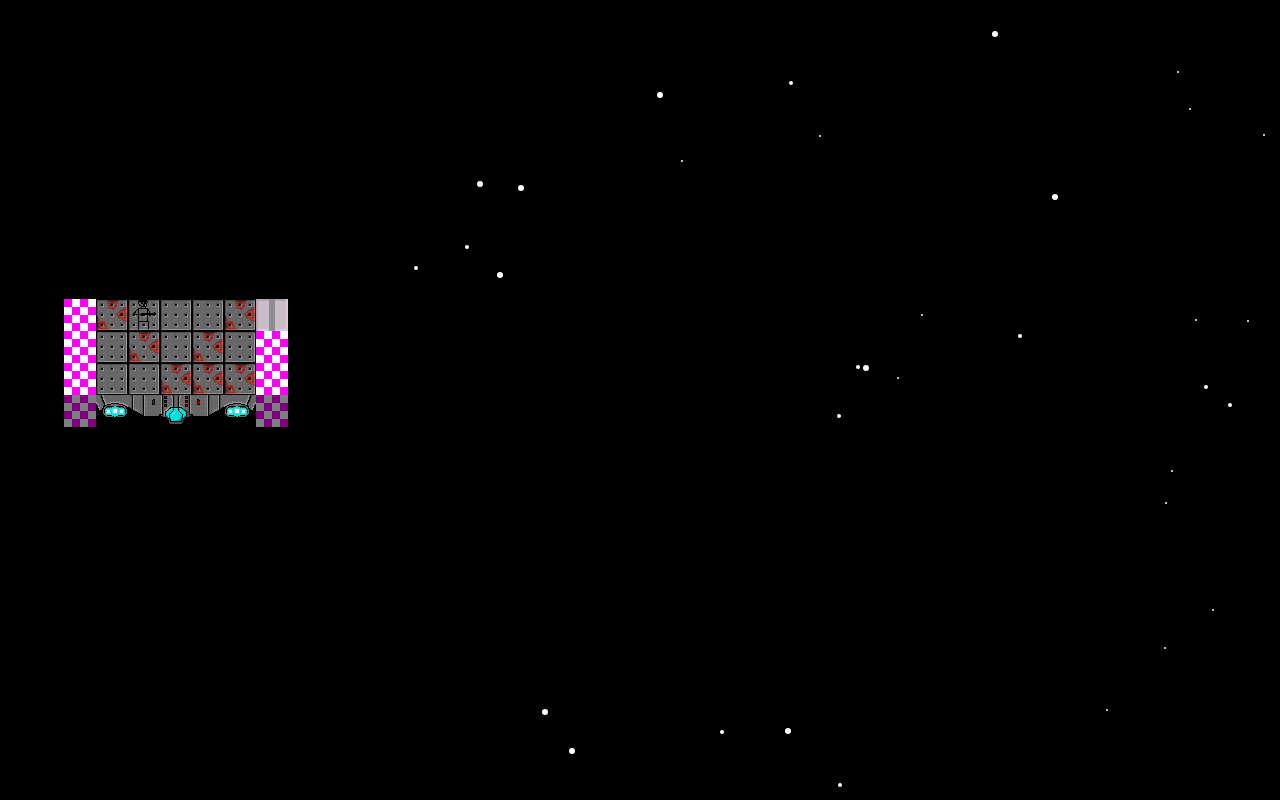
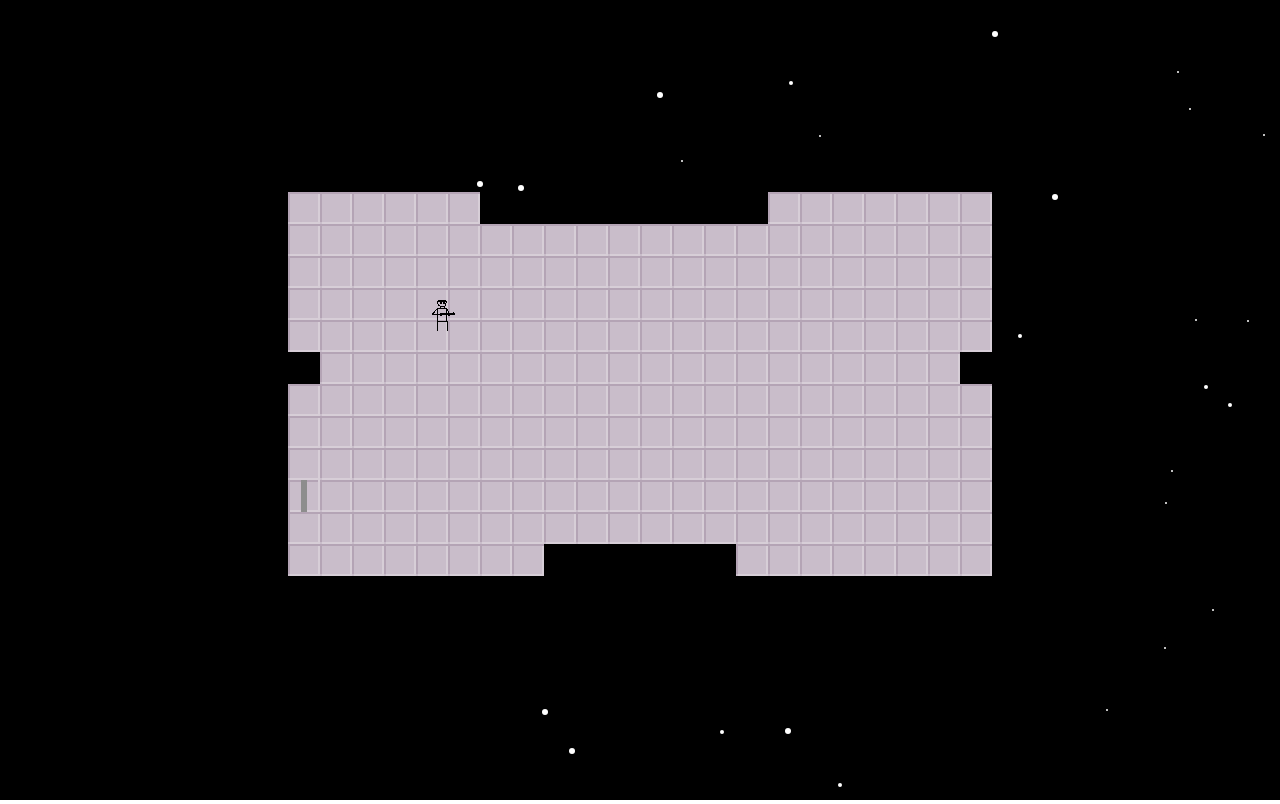
Before and after one commit to Llamadmiral/spacegame, a plain HTML site: page index.html in a window 1280 px wide. Drawn offline with Linux system fonts and the light colour scheme.

Commit message:
Wall shenanigans

```diff
--- a/index.html
+++ b/index.html
@@ -6,7 +6,7 @@
 	<script type="text/javascript" src="js/classes.js"></script>
 	<script type="text/javascript" src="js/effectmanager.js"></script>
 	<script type="text/javascript" src="js/tilemanager.js"></script>
-	<script type="text/javascript" src="js/tileset.js"></script>
+	<script type="text/javascript" src="js/structuremanager.js"></script>
 	<script type="text/javascript" src="js/astar.js"></script>
 	<script type="text/javascript" src="js/res.js"></script>
 </head>
--- a/js/classes.js
+++ b/js/classes.js
@@ -164,52 +164,3 @@ class TimedEvent extends Updatable{
 		}
 	}
 }
-
-class PlayerTransporter extends Updatable{
-	constructor(x, y){
-		super();
-		this.x = x;
-		this.y = y;
-		this.ship = LOADED_STRUCTURES["player_ship"].build(this.x, this.y);
-		this.ship.tileArray.forEach(function(tile){
-			tile.discovered = true;
-			tile.visible = true;
-		});
-		this.arrived = false;
-		this.startedDocking = false;
-		this.dockTile = this.ship.getTile(this.x + TILE_SIZE * 6, 0);
-		player = new Player(this.x + 2 * TILE_SIZE, this.y, this.ship);
-	}
-
-	update(){
-		let moveSpeed = 1;
-		if(!this.arrived){
-			if(this.y !== normalizeToGrid(canvas.height / 2)){
-				this.y += moveSpeed;
-				player.y = this.y;
-				this.ship.move(0, moveSpeed);
-			} else {
-				this.arrived = true;
-			}
-		} else if(!this.startedDocking){
-			this.ship.reassignKeys();
-			this.startedDocking = true;
-			for(let i = 1; i < 6; i++){
-				new TimedEvent((FPS * (i + 1)) / 2, function(params){
-					let newTile = new Floor(params[1].x + TILE_SIZE * params[2], params[1].y);
-					newTile.discovered = true;
-					params[0].addTile(newTile);
-				},
-				[this.ship, this.dockTile, i]);
-			}
-			new TimedEvent(FPS * 3,
-				function(params){
-					let newMap = generateRoom(20, 20, 14, 3);
-					params[0].ship.mergeMap(newMap);
-					player.playerLighting.recalculateTiles();
-				},
-				[this]
-			);
-		}
-	}
-}
--- a/js/res.js
+++ b/js/res.js
@@ -1,7 +1,8 @@
 const IMAGES = [
 	{"name": "tile", "src": "img/tile.png", "anim": false},
-	{"name": "wall_horizontal", "src": "img/wall_horizontal.png", "anim": false},
-	{"name": "wall_vertical", "src": "img/wall_vertical.png", "anim": false},
+	{"name": "wall_horizontal", "src": "img/walls/wall_horizontal.png", "anim": false},
+	{"name": "wall_vertical", "src": "img/walls/wall_vertical.png", "anim": false},
+	{"name": "wall_cross", "src": "img/walls/wall_cross.png", "anim": false},
 	{"name": "player", "src": "img/player.png", "anim": false},
 	{"name": "tile_debug", "src": "img/tile_debug.png", "anim": false},
 	{"name": "door_open_horizontal", "src": "img/doors/door_open_horizontal.png", "anim": false},
@@ -19,7 +20,6 @@ const IMAGES = [
 	{"name": "ship_inner_wing_left", "src":"img/ship/ship_inner_wing_left.png","anim":false},
 	{"name": "ship_middle_wing_left", "src":"img/ship/ship_middle_wing_left.png","anim":true, "numberOfFrames":4},
 	{"name": "ship_middle_wing_right", "src":"img/ship/ship_middle_wing_right.png","anim":true, "numberOfFrames":4},
-	{"name": "wall_cross", "src": "img/wall_cross.png", "anim": false}
 ];
 
 const STRUCTURES = [
@@ -33,6 +33,7 @@ const STRUCTURES = [
 
 const STRUCTURE_TILES = [
 	{"name":"tile",			   "walkable":true,  "passesLight":true,   				  "tileImage":"tile"},
+	{"name":"tile_debug",	   "walkable":true,  "passesLight":true,   		          "tileImage":"tile_debug"},
 	{"name":"wall_horizontal", "walkable":false, "passesLight":false,  "clazz":Wall,  "tileImage":"wall_horizontal"},
 	{"name":"wall_vertical",   "walkable":false, "passesLight":false,  "clazz":Wall,  "tileImage":"wall_vertical"},
 	{"name":"wall_cross",      "walkable":false, "passesLight":false,  "clazz":Wall,  "tileImage":"wall_cross"},
--- /dev/null
+++ b/js/structuremanager.js
@@ -0,0 +1,178 @@
+const TILEMAP = {};
+const NEIGHBOUR_OFFSETS = [
+	[0, TILE_SIZE],
+	[TILE_SIZE, 0],
+	[0, -TILE_SIZE],
+	[-TILE_SIZE, 0]
+];
+const TILEMAP_ARRAY = [];
+
+function generateShip(){
+	let shipHeight = rnd(7, 12);
+	let shipWidth = Math.floor(shipHeight *  2);
+	let ship = new Ship();
+
+	let shipCenterX = (normalizeToGrid(canvas.width / 2) / TILE_SIZE);
+	let shipCenterY = (normalizeToGrid(canvas.height / 2) / TILE_SIZE);
+
+	let shipOffsetX = shipCenterX - Math.floor(shipWidth / 2);
+	let shipOffsetY = shipCenterY - Math.floor(shipHeight / 2);
+
+	let mainCorridor = generateRoom(shipWidth, shipHeight, shipOffsetX, shipOffsetY);
+
+	ship.mergeDescriptors(mainCorridor);
+
+	let numberOfRooms = 4;//rnd(1, 4);
+	let roomOffsets = [
+		[-1, -1, 0, 0],
+		[1, -1, -1, 0],
+		[1, 1, -1, -1],
+		[-1, 1, 0, -1]
+	];
+	for(let i = 0; i < numberOfRooms; i++){
+		let offset = roomOffsets.splice(rnd(0, roomOffsets.length), 1)[0];
+		let roomWidth = rnd(5, 10);
+		let roomHeight = rnd(5, 7);
+		let roomCenterX = shipCenterX + (Math.floor(shipWidth / 2) * offset[0]);
+		let roomCenterY = shipCenterY + (Math.floor(shipHeight / 2) * offset[1]);
+		let room = generateRoom(roomWidth, roomHeight, roomCenterX + ((roomWidth * offset[2])) + offset[0], roomCenterY + ((roomHeight * offset[3])) + offset[1]);
+		ship.mergeDescriptors(room);
+	}
+	return ship;
+}
+
+function generateRoom(width, height, offsetX, offsetY, tileOverride = "tile"){
+	console.log('Generating room...', width, height, offsetX, offsetY);
+	let tilemap = new Tilemap();
+	let passages = 3;
+	for(let x = offsetX; x < width + offsetX; x++){
+		for(let y = offsetY; y < height + offsetY; y++){
+			/*if(x === offsetX || x === offsetX + width - 1 || y === offsetY || y === offsetY + offsetY - 1){
+				tilemap.addTileDescriptor(x * TILE_SIZE, y *  TILE_SIZE, "wall_cross");
+			} else {
+				tilemap.addTileDescriptor(x * TILE_SIZE, y *  TILE_SIZE, "tile");
+			}*/
+			tilemap.addTileDescriptor(x * TILE_SIZE, y *  TILE_SIZE, "tile");
+		}
+	}
+	return tilemap;
+}
+
+class Structure {
+	constructor(name, tiles){
+		this.name = name;
+		this.tiles = tiles;
+	}
+
+	build(startX, startY){
+		let tilemap = new Tilemap();
+		for(let y = 0; y < this.tiles.length; y++){
+			for(let x = 0; x < this.tiles[y].length; x++){
+				let tile = this.tiles[y][x];
+				if(tile !== "empty"){
+					let structureTile = LOADED_STRUCTURE_TILES[tile];
+					let newX = startX + (x * TILE_SIZE);
+					let newY = startY + (y * TILE_SIZE);
+					if(structureTile){
+						tilemap.addTile(structureTile.build(newX, newY));
+					} else {
+						tilemap.addTile(new DecorTile(newX, newY, tile));
+					}
+				}
+			}
+		}
+		return tilemap;
+	}
+
+}
+
+class StructureTile{
+	constructor(name, walkable, passesLight, clazz, tileImage, tileImages){
+		this.name = name;
+		this.walkable = walkable;
+		this.passesLight = passesLight;
+		this.clazz = clazz;
+		this.tileImage = tileImage;
+		this.tileImages = tileImages;
+	}
+
+	build(x, y){
+		let image;
+		if(this.tileImages){
+			image = this.tileImages[rnd(0, this.tileImages.length)];
+		} else {
+			image = this.tileImage;
+		}
+		return new this.clazz(x, y, image, this.walkable, this.passesLight);
+	}
+}
+
+class Ship extends Tilemap{
+	constructor(){
+		super();
+		this.dockingTile = null;
+	}
+
+	build(){
+		this.buildTiles();
+		let possibleDockingTiles = this.getLeftmostTiles();
+		let dockingTile = possibleDockingTiles.splice(rnd(0, possibleDockingTiles.length),1)[0];
+		this.dockingTile = LOADED_STRUCTURE_TILES["door_vertical"].build(dockingTile.x, dockingTile.y);
+		this.addTile(this.dockingTile);
+	}
+
+}
+
+class PlayerTransporter extends Updatable{
+	constructor(x, y){
+		super();
+		this.x = x;
+		this.y = y;
+		this.ship = LOADED_STRUCTURES["player_ship"].build(this.x, this.y);
+		this.ship.showAllTiles();
+		this.arrived = false;
+		this.startedDocking = false;
+		this.dockingTile = this.ship.getTile(this.x + TILE_SIZE * 6, 0);
+		this.otherShip = generateShip();
+		this.otherShip.build();
+		this.otherShip.showAllTiles();
+		player = new Player(this.x + 2 * TILE_SIZE, this.y, this.ship);
+	}
+
+	update(){
+		let moveSpeed = 1;
+		if(!this.arrived){
+			if(this.dockingTile.y !== this.otherShip.dockingTile.y){
+				this.y += moveSpeed;
+				player.y += moveSpeed;
+				this.ship.move(0, moveSpeed);
+			}
+			if(this.dockingTile.x !== this.otherShip.dockingTile.x - (6 * TILE_SIZE)){
+				this.x += moveSpeed;
+				player.x += moveSpeed;
+				this.ship.move(moveSpeed, 0);
+			}
+			if(this.dockingTile.y === this.otherShip.dockingTile.y && this.dockingTile.x === this.otherShip.dockingTile.x - (6 * TILE_SIZE)) {
+				this.arrived = true;
+			}
+		} else if(!this.startedDocking){
+			this.ship.reassignKeys();
+			this.startedDocking = true;
+			for(let i = 1; i < 6; i++){
+				new TimedEvent((FPS * (i + 1)) / 2,
+				function(params){
+					let newTile = new Floor(params[1].x + TILE_SIZE * params[2], params[1].y);
+					newTile.discovered = true;
+					params[0].addTile(newTile);
+				},
+				[this.ship, this.dockingTile, i]);
+			}
+			new TimedEvent(FPS * 3,
+				function(param){
+					param.ship.mergeMap(param.otherShip)
+				},
+				this
+			);
+		}
+	}
+}
--- a/js/tilemanager.js
+++ b/js/tilemanager.js
@@ -1,46 +1,3 @@
-const TILEMAP = {};
-const NEIGHBOUR_OFFSETS = [
-	[0, TILE_SIZE],
-	[TILE_SIZE, 0],
-	[0, -TILE_SIZE],
-	[-TILE_SIZE, 0]
-];
-const TILEMAP_ARRAY = [];
-
-function generateRoom(width, height, offsetX, offsetY){
-	let tilemap = new Tilemap();
-	let passages = 3;
-	let wallX = rnd(4 + offsetX, height - 4 + offsetX);
-	let wallY = rnd(4 + offsetX, width - 4 + offsetY);
-	for(let x = offsetX; x < width + offsetX; x++){
-		for(let y = offsetY; y < height + offsetY; y++){
-			let xIsWall = x === wallX;
-			let yIsWall = y === wallY;
-			if(xIsWall && yIsWall){
-				tilemap.addTileDescriptor(x * TILE_SIZE, y * TILE_SIZE, "wall_cross");
-			} else if(xIsWall){
-				tilemap.addTileDescriptor(x * TILE_SIZE, y * TILE_SIZE, "wall_vertical");
-			} else if(yIsWall){
-				tilemap.addTileDescriptor(x * TILE_SIZE, y * TILE_SIZE, "wall_horizontal");
-			} else {
-				tilemap.addTileDescriptor(x * TILE_SIZE, y * TILE_SIZE, "tile");
-			}
-		}
-	}
-	let walls = [
-		[1 + offsetX, wallX - 1, wallY, wallY, "door_horizontal"],
-		[wallX + 1 + offsetX, width, wallY, wallY, "door_horizontal"],
-		[wallX, wallX, 1 + offsetY, wallY - 1, "door_vertical"],
-		[wallX, wallX, wallY + 1 + offsetY, height, "door_vertical"]
-	];
-	for(let i = 0; i < passages; i++){
-		let wallSection = walls.splice(rnd(walls.length), 1)[0];
-		tilemap.addTileDescriptor(rnd(wallSection[0], wallSection[1]) * TILE_SIZE, rnd(wallSection[2], wallSection[3]) * TILE_SIZE, wallSection[4]);
-	}
-	tilemap.buildTiles();
-	return tilemap;
-}
-
 class Tilemap {
 	constructor(){
 		this.map = {};
@@ -55,7 +12,8 @@ class Tilemap {
 	buildTiles(){
 		for(let i = 0; i < this.tileDescriptors.length;i++){
 			let tileDescriptor = this.tileDescriptors[i];
-			this.addTile(tileDescriptor.structureTile.build(tileDescriptor.x, tileDescriptor.y));
+			let newTile = tileDescriptor.structureTile.build(tileDescriptor.x, tileDescriptor.y);
+			this.addTile(newTile);
 		}
 	}
 
@@ -112,6 +70,34 @@ class Tilemap {
 			this.addTile(otherArray[i]);
 		}
 	}
+
+	mergeDescriptors(otherMap){
+		Array.prototype.push.apply(this.tileDescriptors, otherMap.tileDescriptors);
+	}
+
+	showAllTiles(){
+		this.tileArray.forEach(function(tile){
+			tile.visible = true;
+			tile.discovered = true;
+		});
+	}
+
+	getLeftmostTiles(){
+		let tiles = [];
+		let minX = canvas.width;
+		for(let i = 0; i < this.tileArray.length; i++){
+			let tile = this.tileArray[i];
+			if(minX === tile.x){
+				tiles.push(tile);
+			} else if(tile.x < minX){
+				tiles = [];
+				minX = tile.x;
+				tiles.push(tile);
+			}
+		}
+		return tiles;
+	}
+
 }
 
 class TileDescriptor{
@@ -125,52 +111,104 @@ class TileDescriptor{
 	}
 }
 
-class Structure {
-	constructor(name, tiles){
-		this.name = name;
-		this.tiles = tiles;
+class Tile extends Drawable{
+	constructor(x, y, img, walkable, passesLight){
+		super(x, y, img, 2);
+		this.walkable = walkable;
+		this.passesLight = passesLight;
+		this.discovered = false;
+		this.visible = false;
 	}
 
-	build(startX, startY){
-		let tilemap = new Tilemap();
-		for(let y = 0; y < this.tiles.length; y++){
-			for(let x = 0; x < this.tiles[y].length; x++){
-				let tile = this.tiles[y][x];
-				if(tile !== "empty"){
-					let structureTile = LOADED_STRUCTURE_TILES[tile];
-					let newX = startX + (x * TILE_SIZE);
-					let newY = startY + (y * TILE_SIZE);
-					if(structureTile){
-						tilemap.addTile(structureTile.build(newX, newY));
-					} else {
-						tilemap.addTile(new DecorTile(newX, newY, tile));
-					}
-				}
-			}
+	draw(){
+		if(this.visible || this.discovered){
+			super.draw();
 		}
-		return tilemap;
+		if(this.discovered && !this.visible){
+			context.fillStyle = 'black';
+			context.globalAlpha = 0.5;
+			context.fillRect(this.x, this.y, TILE_SIZE, TILE_SIZE);
+			context.globalAlpha = 1;
+		}
 	}
 
+	beforeStep(stepper){}
+
+	onStep(stepper){}
+
+	onLeave(stepper){}
 }
 
-class StructureTile{
-	constructor(name, walkable, passesLight, clazz, tileImage, tileImages){
-		this.name = name;
-		this.walkable = walkable;
-		this.passesLight = passesLight;
-		this.clazz = clazz;
-		this.tileImage = tileImage;
-		this.tileImages = tileImages;
+class Door extends Tile{
+	constructor(x, y, img){
+		super(x, y, img, true, false);
+		this.closedImage = img;
+		if(this.closedImage === "door_closed_horizontal"){
+			this.closingImage = "door_closing_horizontal";
+			this.openingImage = "door_opening_horizontal";
+			this.openImage = "door_open_horizontal";
+		} else {
+			this.closingImage = "door_closing_vertical";
+			this.openingImage = "door_opening_vertical";
+			this.openImage = "door_open_vertical";
+		}
+		this.blocking = true;
 	}
 
-	build(x, y){
-		let image;
-		if(this.tileImages){
-			image = this.tileImages[rnd(0, this.tileImages.length)];
-		} else {
-			image = this.tileImage;
+	beforeStep(stepper){
+		if(this.blocking){
+			this.blocking = false;
+			stepper.canMove = false;
+			new TimedEvent(FPS,
+				function(params){
+					params[0].canMove = true;
+					params[1].switchImageTo(params[2]);
+				},
+				[stepper, this, this.openImage]
+			);
+			this.switchImageTo(this.openingImage);
 		}
-		return new this.clazz(x, y, image, this.walkable, this.passesLight);
 	}
 
+	onStep(stepper){
+		this.passesLight = true;
+	}
+
+	onLeave(stepper){
+		this.blocking = true;
+		this.switchImageTo(this.closingImage);
+		new TimedEvent(FPS,
+			function(params){
+				params[0].switchImageTo(params[1]);
+				params[0].passesLight = false;
+				player.playerLighting.recalculateTiles();
+			},
+			[this, this.closedImage]
+		);
+	}
 }
+
+class Wall extends Tile{
+	constructor(x, y, img){
+		super(x, y, img, false, false);
+	}
+}
+
+class Floor extends Tile{
+	constructor(x, y){
+		super(x, y, "tile", true, true);
+	}
+}
+
+class DecorTile extends Tile{
+	constructor(x, y, img){
+		super(x, y, img, false, false);
+		this.visible = true;
+	}
+}
+
+class ShipTileRust extends Tile{
+	constructor(x, y){
+		super(x, y, "ship_tile_rust", true, true);
+	}
+}
--- a/js/tileset.js
+++ /dev/null
@@ -1,101 +0,0 @@
-class Tile extends Drawable{
-	constructor(x, y, img, walkable, passesLight){
-		super(x, y, img, 2);
-		this.walkable = walkable;
-		this.passesLight = passesLight;
-		this.discovered = false;
-		this.visible = false;
-	}
-
-	draw(){
-		if(this.visible || this.discovered){
-			super.draw();
-		}
-		if(this.discovered && !this.visible){
-			context.fillStyle = 'black';
-			context.globalAlpha = 0.5;
-			context.fillRect(this.x, this.y, TILE_SIZE, TILE_SIZE);
-			context.globalAlpha = 1;
-		}
-	}
-
-	beforeStep(stepper){}
-
-	onStep(stepper){}
-
-	onLeave(stepper){}
-}
-
-class Door extends Tile{
-	constructor(x, y, img){
-		super(x, y, img, true, false);
-		this.closedImage = img;
-		if(this.closedImage === "door_closed_horizontal"){
-			this.closingImage = "door_closing_horizontal";
-			this.openingImage = "door_opening_horizontal";
-			this.openImage = "door_open_horizontal";
-		} else {
-			this.closingImage = "door_closing_vertical";
-			this.openingImage = "door_opening_vertical";
-			this.openImage = "door_open_vertical";
-		}
-		this.blocking = true;
-	}
-
-	beforeStep(stepper){
-		if(this.blocking){
-			this.blocking = false;
-			stepper.canMove = false;
-			new TimedEvent(FPS,
-				function(params){
-					params[0].canMove = true;
-					params[1].switchImageTo(params[2]);
-				},
-				[stepper, this, this.openImage]
-			);
-			this.switchImageTo(this.openingImage);
-		}
-	}
-
-	onStep(stepper){
-		this.passesLight = true;
-	}
-
-	onLeave(stepper){
-		this.blocking = true;
-		this.switchImageTo(this.closingImage);
-		new TimedEvent(FPS,
-			function(params){
-				params[0].switchImageTo(params[1]);
-				params[0].passesLight = false;
-				player.playerLighting.recalculateTiles();
-			},
-			[this, this.closedImage]
-		);
-	}
-}
-
-class Wall extends Tile{
-	constructor(x, y, img){
-		super(x, y, img, false, false);
-	}
-}
-
-class Floor extends Tile{
-	constructor(x, y){
-		super(x, y, "tile", true, true);
-	}
-}
-
-class DecorTile extends Tile{
-	constructor(x, y, img){
-		super(x, y, img, false, false);
-		this.visible = true;
-	}
-}
-
-class ShipTileRust extends Tile{
-	constructor(x, y){
-		super(x, y, "ship_tile_rust", true, true);
-	}
-}
```
Also changed, not shown: img/walls/wall_cross.png (renamed from img/wall_cross.png), img/walls/wall_horizontal.png (renamed from img/wall_horizontal.png), img/walls/wall_t_down.png (renamed from img/wall_t_down.png), img/walls/wall_t_left.png (renamed from img/wall_t_left.png), img/walls/wall_t_right.png (renamed from img/wall_t_right.png), img/walls/wall_t_up.png (renamed from img/wall_t_up.png), img/walls/wall_vertical.png (renamed from img/wall_vertical.png), 1 other file.
